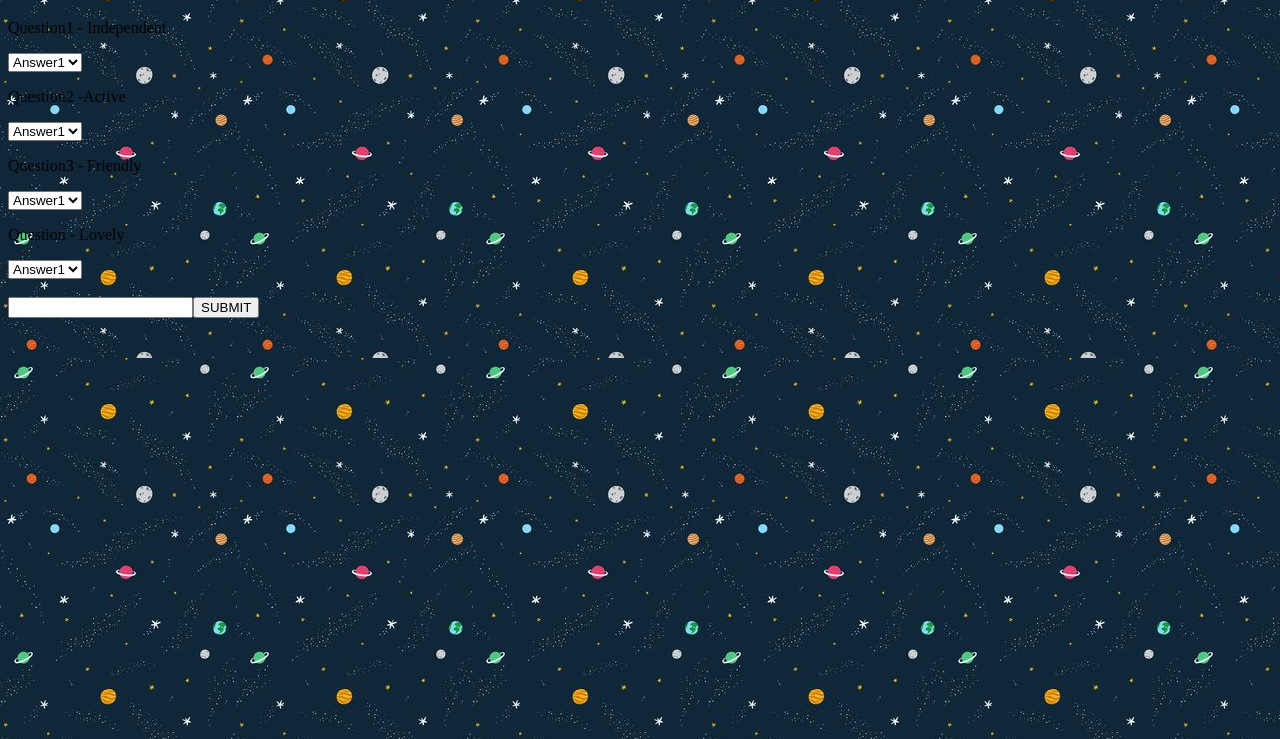
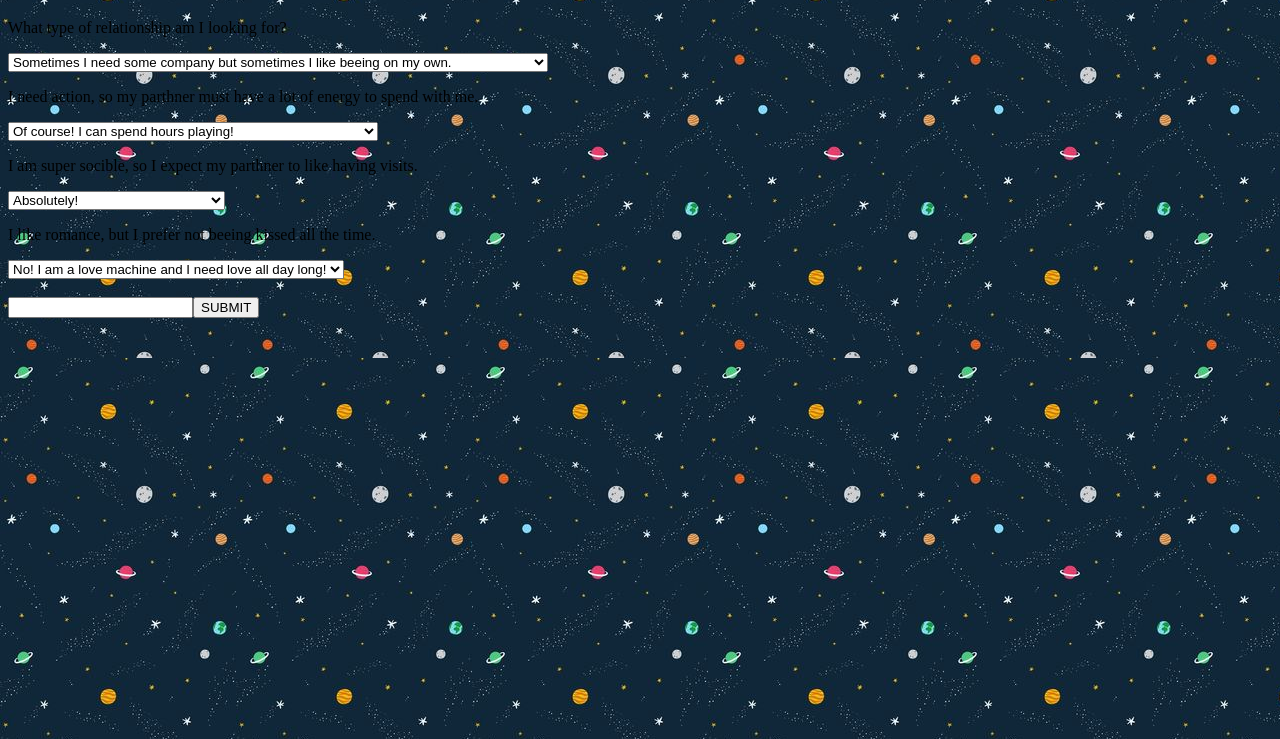
Before and after one commit to NyanHorse/spaceCats, a React app: page / in a window 1280 px wide. Both pictures are taken after a click on the picture 54 px from the left and 172 px from the top of the page. Shown: the part 61-800 px from the top of the page. Built offline with nearby package versions, Linux system fonts and the light colour scheme.

Commit message:
committing

```diff
--- a/server/routes/index.js
+++ b/server/routes/index.js
@@ -36,7 +36,7 @@ router.get('/api/v1/spacecats/results', (req, res, next) => {
       if (results.error) {
         res.status(404).send({error: results.error})
       } else {
-        const url = `http://api.petfinder.com/pet.find?key=${process.env.PETFINDER_API}&location=New York&breed=${results.data[0].name}&count=4&format=json`;
+        const url = `http://api.petfinder.com/pet.find?key=${process.env.PETFINDER_API}&location=New York&breed=${results.data[0].name}&count=6&format=json`;
         getData(url);
       }
     })
--- a/src/components/catsView.js
+++ b/src/components/catsView.js
@@ -1,4 +1,5 @@
 import React from "react";
+//import styles from './styles.css';
 
 class CatsView extends React.Component {
     constructor(props) {
@@ -29,7 +30,7 @@ class CatsView extends React.Component {
       let gats = this.state.cats;
       let catPhotos = [];
       for(let key in gats) {
-      catPhotos.push(<img key={key} className="catPic" src={gats[key].media.photos.photo[3].$t} />)
+      catPhotos.push(<img key={key} src={gats[key].media.photos.photo[3].$t} />)
       }
 
       return(
--- a/src/components/testView.js
+++ b/src/components/testView.js
@@ -37,7 +37,6 @@ class TestView extends React.Component {
       }
     }).then(res => res.json())
     .then(json => {
-      console.log(json);
       this.setState({
         showCats: true,
         id: json.body[0].id
@@ -60,35 +59,35 @@ class TestView extends React.Component {
       <div>
         <h1>Test</h1>
 
-        <p>Question1 - Independent</p>
+        <p>What type of relationship am I looking for?</p>
         <form>
           <select name="q1" value={this.state.q1} onChange={(e) => this.handleChange(e)}>
-            <option value="T">Answer1</option>
-            <option value="F">Answer2</option>
+            <option value="T">Sometimes I need some company but sometimes I like beeing on my own.</option>
+            <option value="F">I prefer sickness relationships, why going to the bathroom alone if I can have company?</option>
           </select>
         </form>
 
-            <p>Question2 -Active</p>
+            <p>I need action, so my parthner must have a lot of energy to spend with me.</p>
         <form>
           <select name="q2" value={this.state.q2} onChange={(e) => this.handleChange(e)}>
-            <option value="T">Answer1</option>
-            <option value="F">Answer2</option>
+            <option value="T">Of course! I can spend hours playing!</option>
+            <option value="F">Not really, I prefer some company while lying on my couch.</option>
           </select>
         </form>
 
-            <p>Question3 - Friendly</p>
+            <p>I am super socible, so I expect my parthner to like having visits.</p>
         <form>
           <select name="q3" value={this.state.q3} onChange={(e) => this.handleChange(e)}>
-            <option value="T">Answer1</option>
-            <option value="F">Answer2</option>
+            <option value="T">Absolutely!</option>
+            <option value="F">Meh.. I am more a lonely person.</option>
           </select>
         </form>
 
-            <p>Question - Lovely</p>
+            <p>I like romance, but I prefer not beeing kissed all the time.</p>
         <form>
           <select name="q4" value={this.state.q4} onChange={(e) => this.handleChange(e)}>
-            <option value="T">Answer1</option>
-            <option value="F">Answer2</option>
+            <option value="T">No! I am a love machine and I need love all day long!</option>
+            <option value="F">Exactly, I like kisses, but I need my own space.</option>
           </select>
         </form>
 
--- a/src/styles.css
+++ b/src/styles.css
@@ -6,6 +6,6 @@ body {
   background-image: url('../src/assets/space_background.jpg');
 }
 
-.catPic {
-
+h3 {
+  color: white;
 }
```
Also changed, not shown: src/assets/db_structure.JPG (added).
